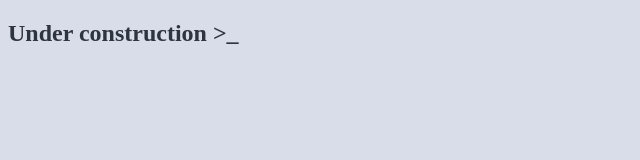
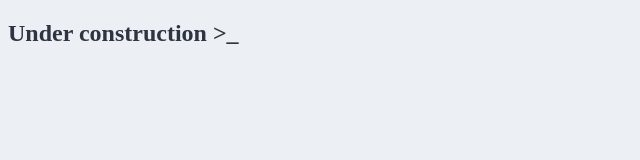
Before and after one commit to ebiscaia/another_linux_user, a plain HTML site: page index.html in a window 1280 px wide. Shown: the whole page, without its empty margins (0-640 px from the left). Drawn offline with Linux system fonts and the light colour scheme.

Commit message:
change background color to check Ansible git module

```diff
--- a/styles.css
+++ b/styles.css
@@ -1,5 +1,5 @@
 body {
-	background-color: #d8dde9
+	background-color: #ECEFF4
 }
 
 h2 {
```
